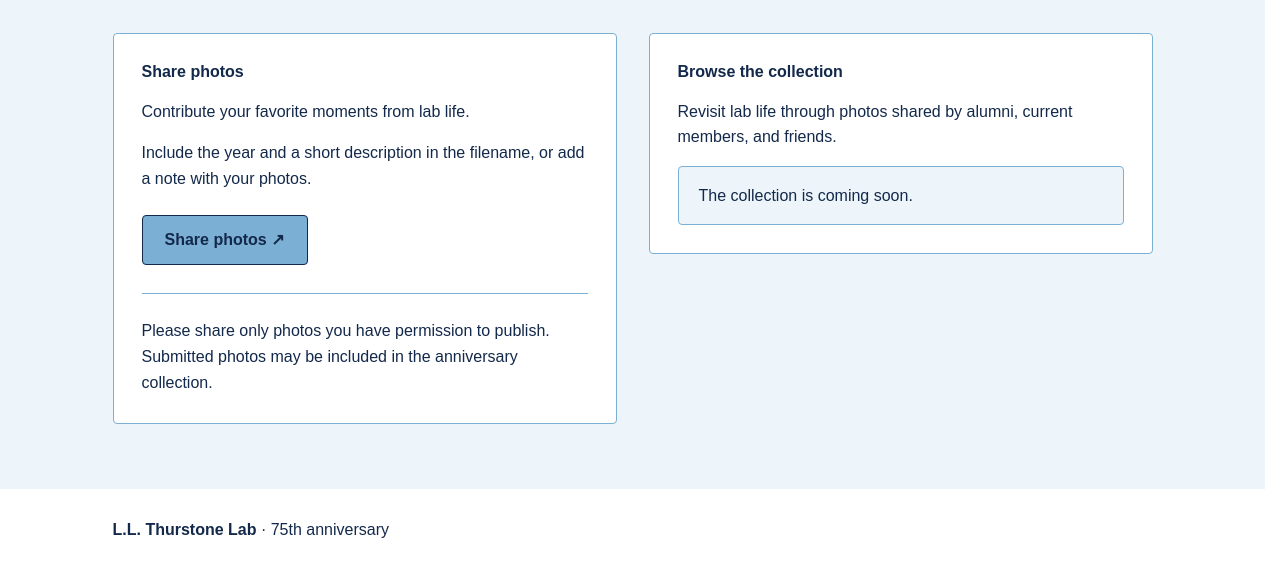
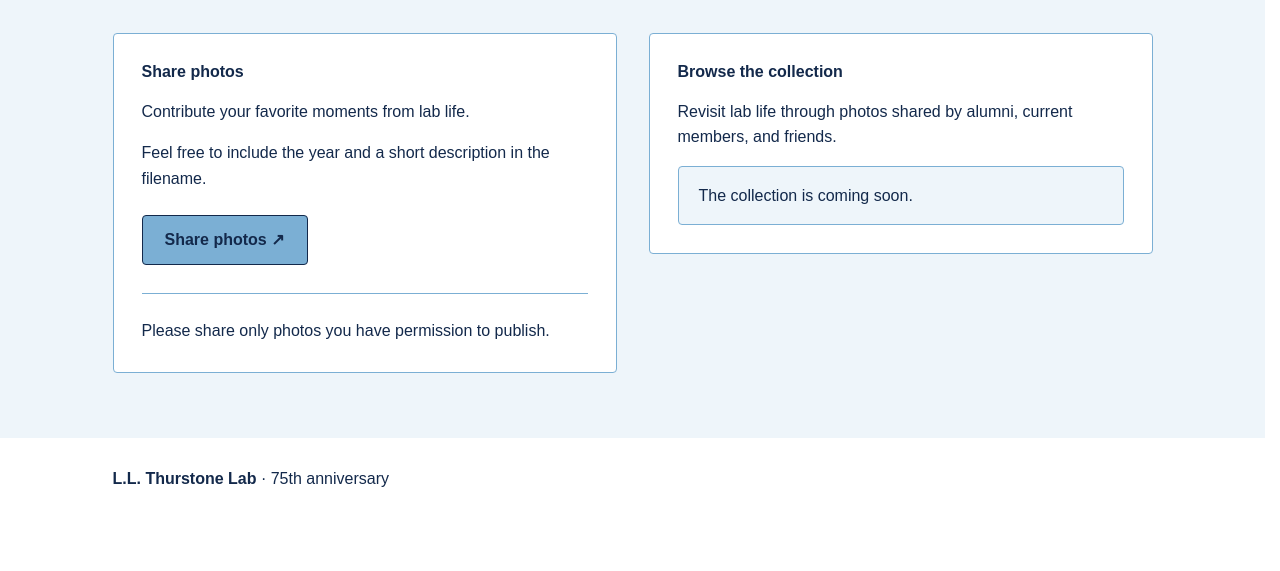
Before and after one commit to Quant-Psych-UNC/thurstone-75, a plain HTML site: page photos.html in a window 1280 px wide. Shown: the part 349-920 px from the top of the page. After the commit the page ends 869 px from the top, so only its background shows below. Drawn offline with Linux system fonts and the light colour scheme.

Commit message:
Update photos.html

```diff
--- a/photos.html
+++ b/photos.html
@@ -30,10 +30,10 @@
         <div class="rsvp-card service-card">
           <h2>Share photos</h2>
           <p>Contribute your favorite moments from lab life.</p>
-          <p>Include the year and a short description in the filename, or add a note with your photos.</p>
+          <p>Feel free to include the year and a short description in the filename.</p>
           <a id="photo-upload-link" class="button" target="_blank" rel="noopener noreferrer" hidden>Share photos ↗<span class="sr-only"> (opens in a new tab)</span></a>
           <p id="photo-upload-pending" class="availability-note" role="status">Photo sharing will open soon.</p>
-          <p class="card-note">Please share only photos you have permission to publish. Submitted photos may be included in the anniversary collection.</p>
+          <p class="card-note">Please share only photos you have permission to publish.</p>
         </div>
         <div class="rsvp-card service-card photo-collection">
           <h2>Browse the collection</h2>
```
